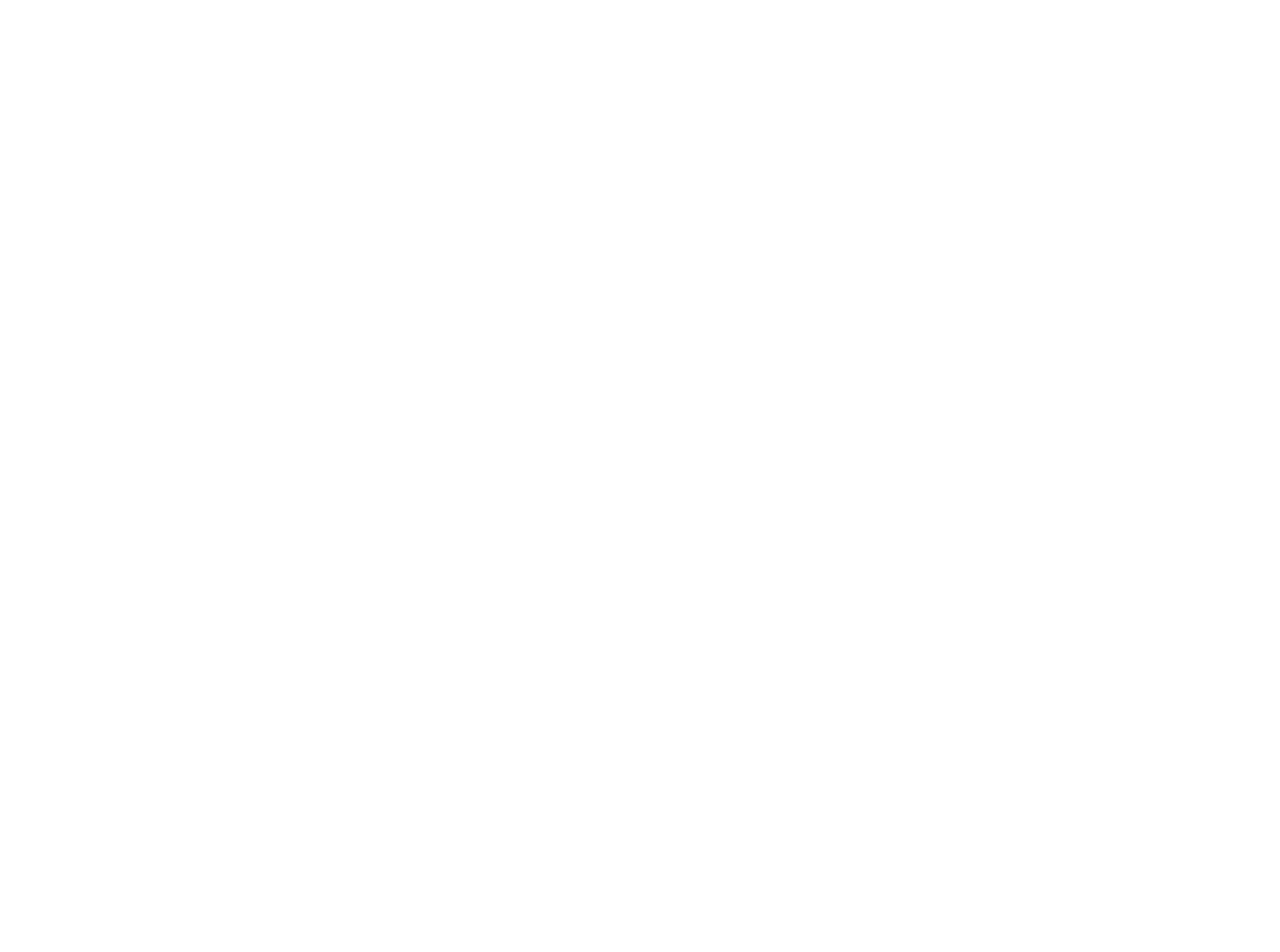
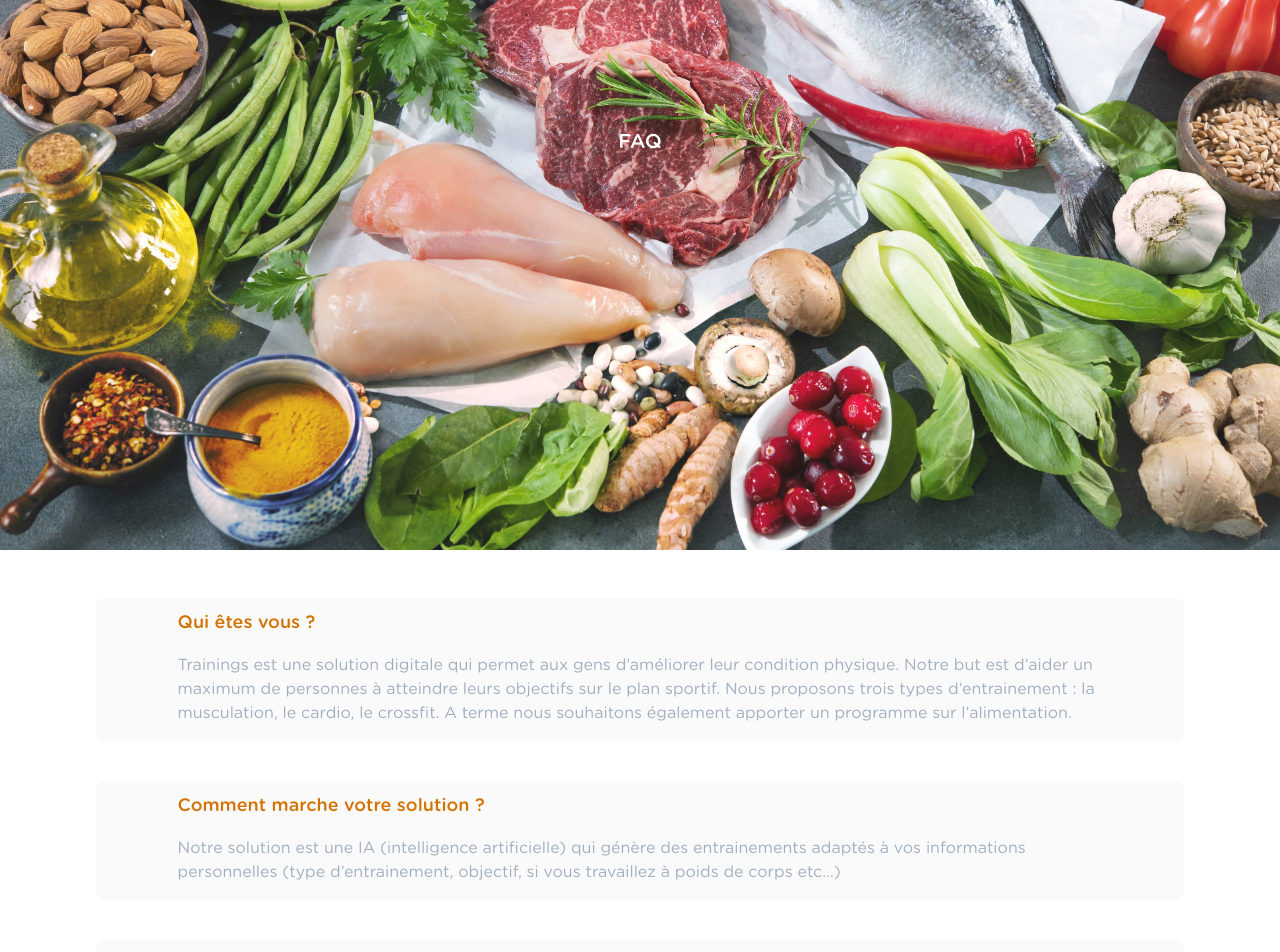
Before and after one commit to Hugoswell/Trainings.Front, a React (Create React App) app: page /faq in a window 1280 px wide. Shown: the part 360-1312 px from the top of the page. Before the commit the page ends 800 px from the top, so only its background shows below. Built offline with nearby package versions, Linux system fonts and the light colour scheme.

Commit message:
Finish faq page

```diff
--- /dev/null
+++ b/src/Pages/Faq.js
@@ -0,0 +1,31 @@
+import React from "react";
+import Header from "../components/Header/Header";
+import BottomNav from "../components/BottomNav/BottomNav"
+import FaqPresentation from "../components/ImagePresentation/FaqPresentation"
+import Question from "../components/Question/Question"
+
+const Faq = () => {
+  return (
+    <>
+      <Header />
+      <FaqPresentation />
+      <div className="container-85">
+        <div className="mt-12"></div>
+        <Question question="Qui êtes vous ?" answer="Trainings est une solution digitale qui permet
+            aux gens d’améliorer leur condition physique. Notre but est d’aider un maximum de personnes
+            à atteindre leurs objectifs sur le plan sportif.
+            Nous proposons trois types d’entrainement : la musculation, le cardio, le crossfit.
+            A terme nous souhaitons également apporter un programme sur l’alimentation." />
+        <Question question="Comment marche votre solution ?" answer="Notre solution est une IA
+            (intelligence artificielle) qui génère des entrainements adaptés à vos informations personnelles
+            (type d’entrainement, objectif, si vous travaillez à poids de corps etc…)" />
+        <Question question="Et l’alimentation ?" answer="A terme, nous souhaitons ajouter des conseils et
+            programmes d’alimentation pour ceux qui peuvent être intéressés" />
+      </div>
+      <div className="h-16"></div>
+      <BottomNav />
+    </>
+  );
+};
+
+export default Faq;
--- a/src/Pages/Vision.js
+++ b/src/Pages/Vision.js
@@ -2,7 +2,6 @@
 import Header from "../components/Header/Header";
 import BottomNav from "../components/BottomNav/BottomNav"
 import VisionPresentation from "../components/ImagePresentation/VisionPresentation"
-import Paragraph from "../components/Paragraph/Paragraph"
 
 const Vision = () => {
   return (
--- a/src/Routes/Routes.js
+++ b/src/Routes/Routes.js
@@ -9,6 +9,7 @@
 import Trainings from "../Pages/Trainings";
 import Profile from "../Pages/Profile";
 import Vision from "../Pages/Vision";
+import Faq from "../Pages/Faq";
 
 const Routes = () => {
   return (
@@ -16,6 +17,7 @@
       <Route exact path="/" component={Home} />
       <Route exact path="/signup" component={SignUp} />
       <Route exact path="/vision" component={Vision} />
+      <Route exact path="/faq" component={Faq} />
       <ProtectedSignIn exact path="/signin" component={SignIn} />
       <ProtectedRoute exact path="/dashboard" component={Dashboard} />
       <ProtectedRoute exact path="/trainings" component={Trainings} />
--- /dev/null
+++ b/src/components/ImagePresentation/FaqPresentation.js
@@ -0,0 +1,21 @@
+import React from "react";
+import FaqPresentationImage from "../../img/nutrition.jpg";
+
+const VisionPresentation = () => {
+  return (
+    <div className="relative mt-16">
+      <img
+        className="opacity-90"
+        src={FaqPresentationImage}
+        alt="Trainings foire aux questions"
+      />
+      <div className="absolute absolute-center">
+        <h1 className="text-xl text-center text-white gotham-medium">
+          FAQ
+        </h1>
+      </div>
+    </div>
+  );
+};
+
+export default VisionPresentation;
--- a/src/css/tailwind.css
+++ b/src/css/tailwind.css
@@ -83,6 +83,17 @@
   transform: translateX(-50%);
 }
 
+.absolute-center-vertically {
+  top: 50%;
+  transform: translateY(-50%);
+}
+
+.absolute-center {
+  top: 50%;
+  left: 50%;
+  transform: translate(-50%);
+}
+
 .container-85 {
   width: 85%;
   margin-left: auto;
```
Also changed, not shown: public/css/index.css, src/img/nutrition.jpg (added).
